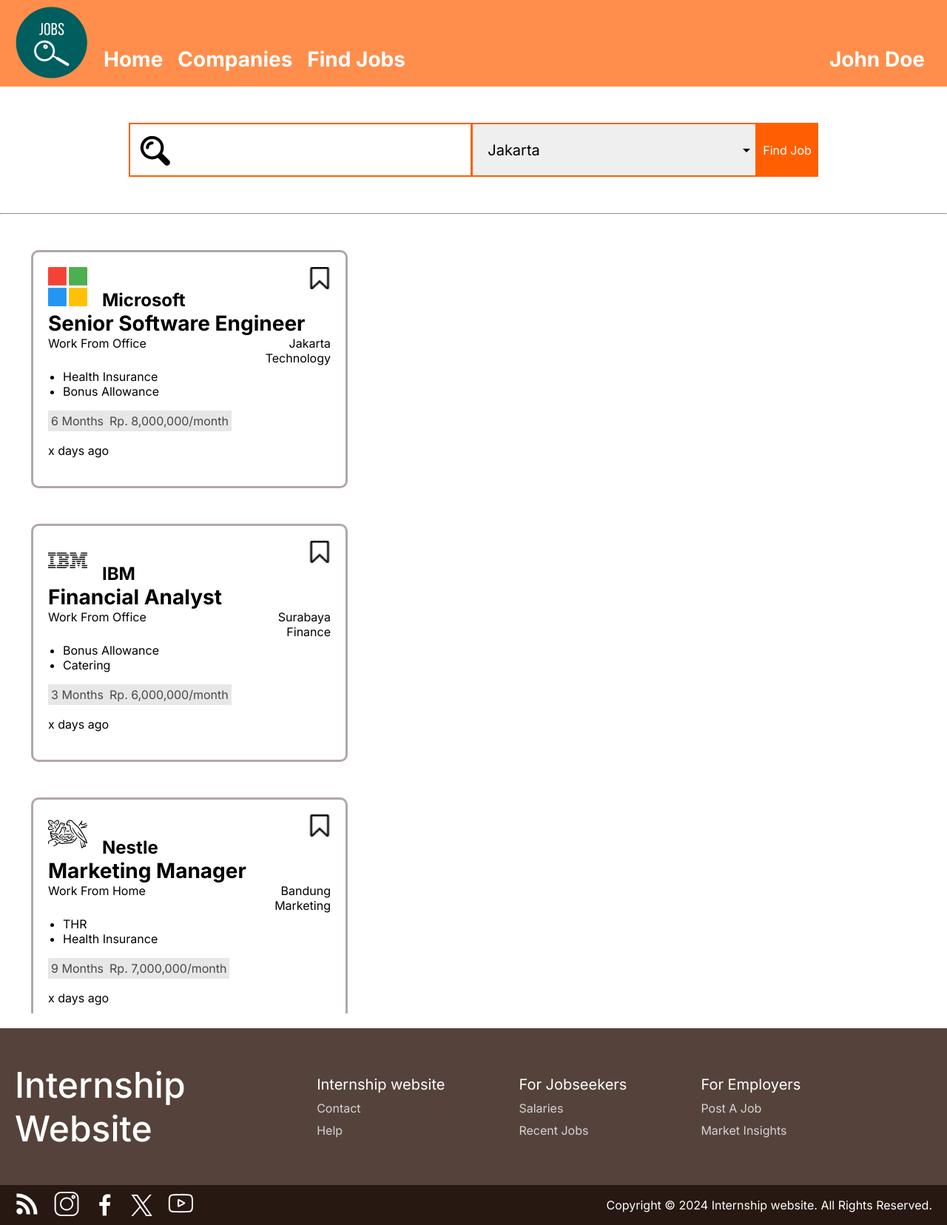
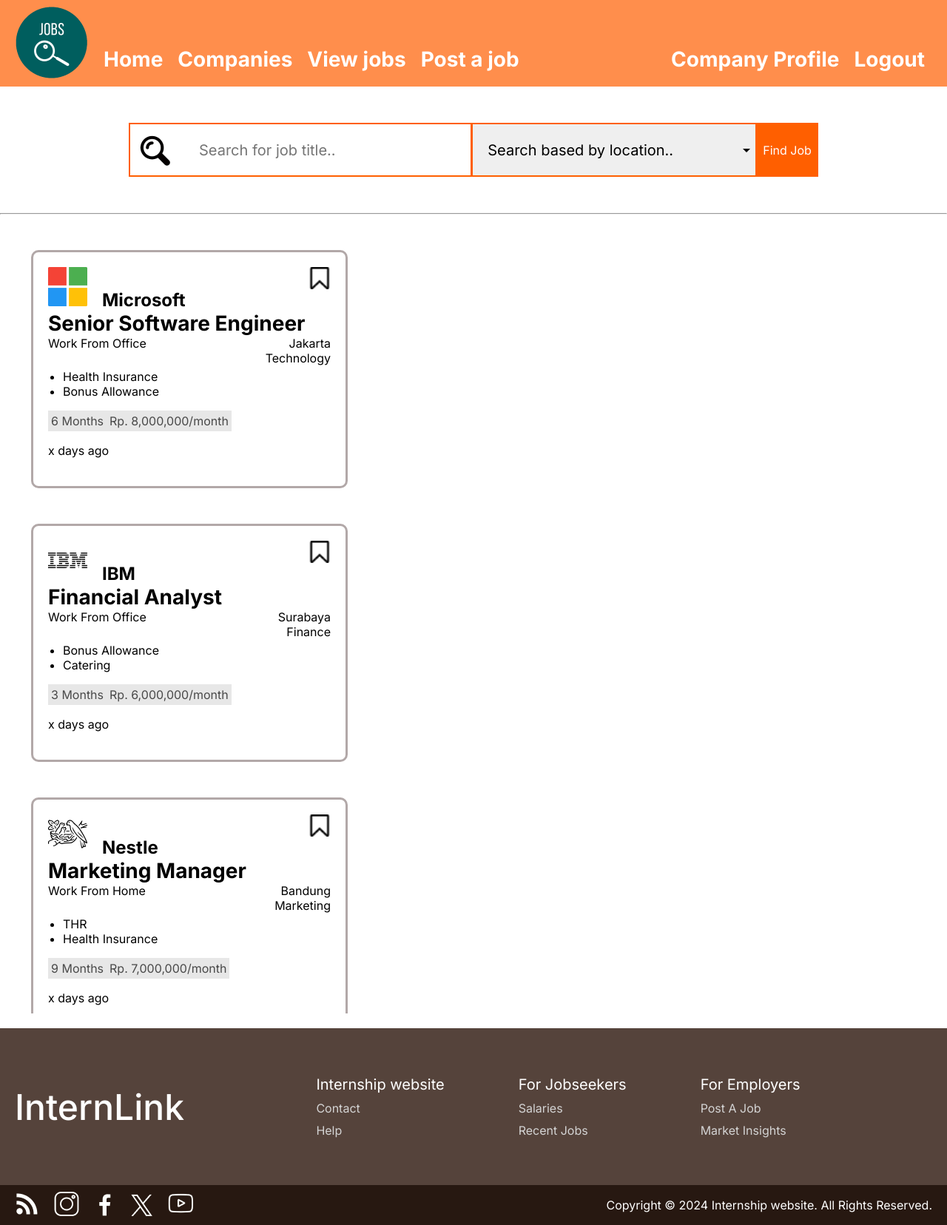
Before and after one commit to FadzararAI/web_internship_project, a PHP site: page /jobsearch.php in a window 1280 px wide. Shown: the whole page at 74% size. Run offline with PHP 8.4, Linux system fonts and the light colour scheme; the visitor is signed in with stand-in values (Sample User, id 1); data comes from the database, SQL or seed files in the repository.

Commit message:
Update jobsearch.php

```diff
--- a/jobsearch.php
+++ b/jobsearch.php
@@ -1,3 +1,9 @@
+<?php
+  session_start();
+  if(!isset($_SESSION["type"])){
+    $_SESSION["type"] = null;
+  }
+?>
 <!DOCTYPE html>
 <html lang="en">
   <head>
@@ -21,28 +27,53 @@
       <div class="navigation">
         <img src="./images/hero_logo.png" alt="logo" class="logo" />
         <div class="links">
-          <a href="#">Home</a>
-          <a href="#">Companies</a>
-          <a href="#">Find Jobs</a>
+          <a href="index.php">Home</a>
+          <a href="companies.php">Companies</a>
+          <?php
+          if(isset($_SESSION["type"])){
+            if(trim($_SESSION["type"]) == 'company'){
+              echo "<a href='jobsearch.php'>View jobs</a>";
+              echo "<a href='add-job.php'>Post a job</a>";
+            }else{
+              echo "<a href='jobsearch.php'>Find Jobs</a>";
+            }
+          }else{
+            echo "<a href='jobsearch.php'>Find Jobs</a>";
+          }
+          ?>
         </div>
       </div>
       <div class="profile">
-        <a href="#">John Doe</a>
+        <?php
+          if(!isset($_SESSION['type'])){
+            echo "<a href='sign-in.php'>Sign In</a>";
+          }
+          if(isset($_SESSION['type'])){
+            if(trim($_SESSION["type"]) == 'company'){
+              echo "<a href='company_profile.php'>Company Profile</a>";
+              echo "<a href='logout.php'>Logout</a>";
+            }elseif(trim($_SESSION['type']) == 'student'){
+              echo "<a href='my_profile.php'>My Profile</a>";
+              echo "<a href='logout.php'>Logout</a>";
+            }
+          }
+        ?>
       </div>
     </nav>
     <!-- navigation end -->
     <!-- search start -->
     <section class="search">
       <div class="search-container">
-        <form action="" class="search-input">
+        <form method="GET" class="search-input">
           <label for="search">
             <img src="./images/icons/search.png" alt="search" />
           </label>
-          <input type="text" name="search" id="search" />
-          <select name="" id="">
-            <option value="" selected>Jakarta</option>
-            <option value="">Bandung</option>
-            <option value="">Surabaya</option>
+          <input type="text" name="jobname" id="search" placeholder="Search for job title.." />
+          <select name="location" id="locs">
+            <option value="" selected>Search based by location..</option>
+            <option value="Jakarta">Jakarta</option>
+            <option value="Bandung">Bandung</option>
+            <option value="Surabaya">Surabaya</option>
           </select>
           <button type="submit" class="btn-submit">Find Job</button>
         </form>
@@ -56,6 +87,11 @@
       <?php
       include './functions/config.php';
       $result = $conn->query("SELECT job_details.*,company.logo_fname FROM job_details LEFT JOIN company ON job_details.company_name = company.name");
+      if(isset($_GET["jobname"])){
+        $job_name = $_GET["jobname"];
+        $job_location = $_GET["location"];
+        $result = $conn->query("SELECT job_details.*,company.logo_fname FROM job_details  LEFT JOIN company ON job_details.company_name = company.name WHERE title LIKE '%$job_name%' AND location LIKE '%$job_location%'");
+      }
       $id_num = "C" . strval(1);
       if($result->num_rows > 0){
           while($row = $result->fetch_assoc()){
@@ -115,7 +151,7 @@
               <p class="location">Jakarta Pusat</p>
               <div class="action">
                 <div class="action-detail">
-                  <button class="apply">Apply Now</button>
+                  <button id="applynow" class="apply">Apply Now</button>
                   <button>
                     <img src="./images/icons/save.png" alt="save" width="30" />
                   </button>
@@ -183,6 +219,10 @@
       // Get all div elements with the class 'clickable-div'
     var clickableDivs = document.querySelectorAll('.list-box');
 
+    var session_type = "<?php echo $_SESSION["type"]; ?>";
+    if(session_type == "company"){
+      document.getElementById("applynow").style.display = "none";
+    }
     // Add click event listener to each div
     clickableDivs.forEach(function(div) {
         div.addEventListener('click', function() {
@@ -225,7 +265,7 @@
     <!-- footer start -->
     <footer>
       <div class="top-container">
-        <p class="titles">Internship <br />Website</p>
+        <p class="titles">InternLink</p>
         <div class="box-navigation">
           <div class="navigation">
             <p>Internship website</p>
```
